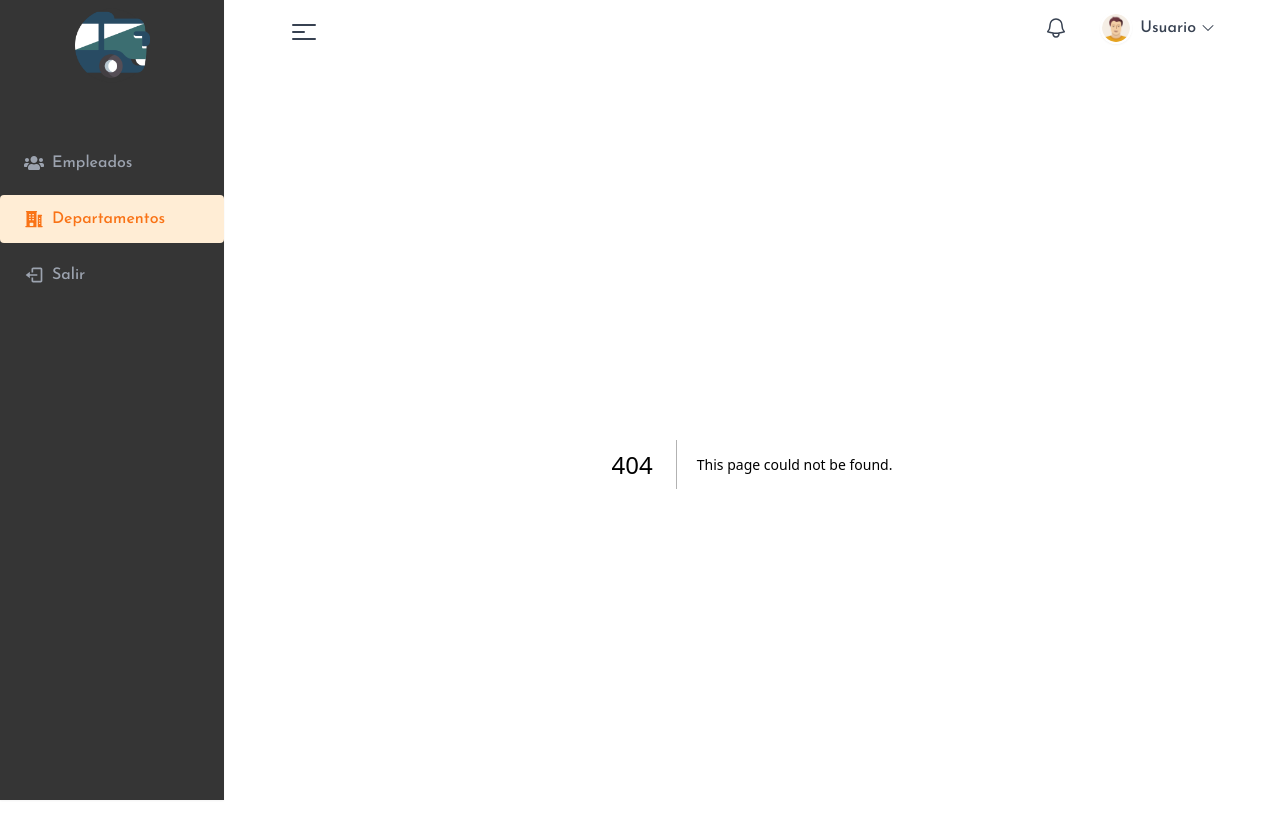
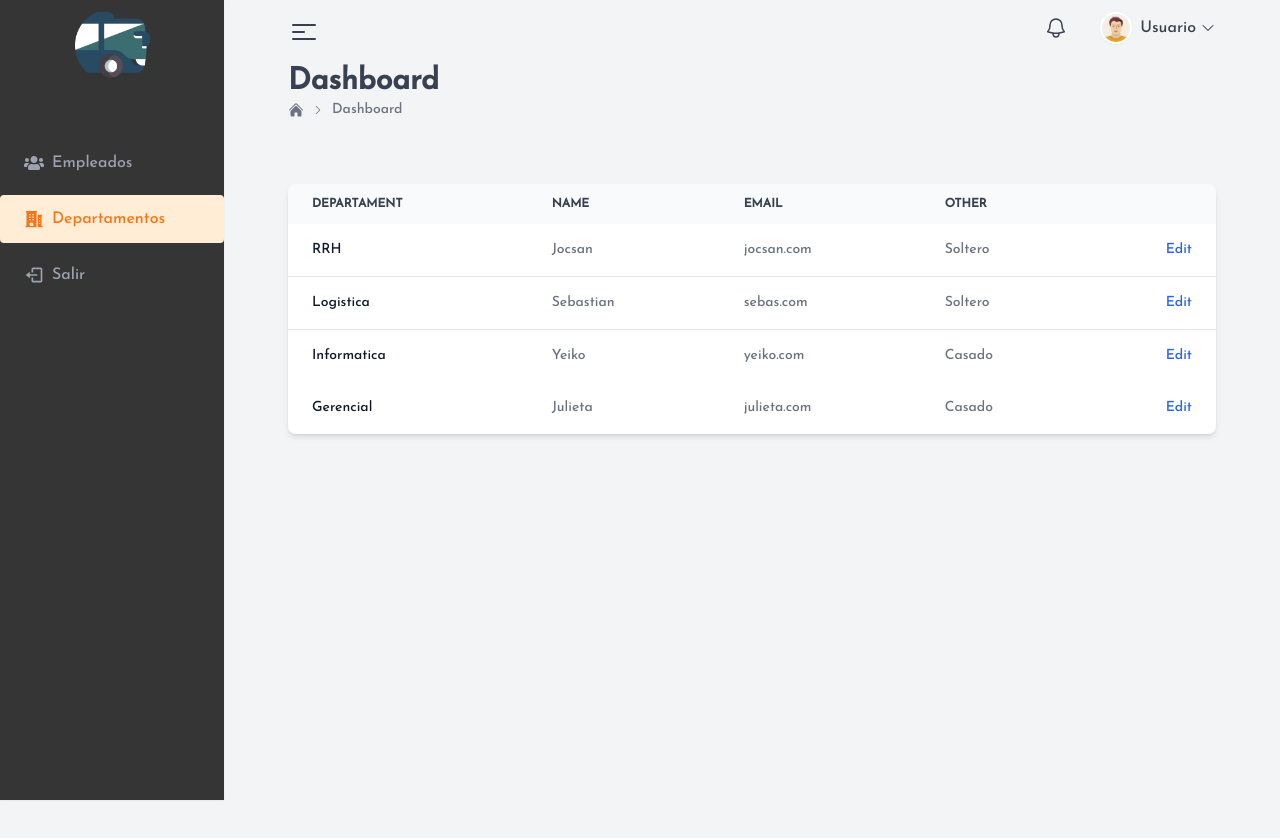
Before and after one commit to jocscriptch/employee-system2, a Next.js app: page /profile in a window 1280 px wide. Before the commit this address had no page. Shown: the top 838 px of the page. After the commit the page ends 800 px from the top, so only its background shows below. Built offline with nearby package versions, Linux system fonts and the light colour scheme.

Commit message:
Pequeñas modificaciones sidebar, index, se crea ventana de departamentos y tabla con sus componentes y archivo de prueba

```diff
--- /dev/null
+++ b/src/components/DataEmployee/TableEmployee.tsx
@@ -0,0 +1,122 @@
+import React from "react";
+
+type TableEmployee = {
+  Column1: string;
+  Column2: string;
+  Column3: string;
+  Column4: string;
+};
+
+export default function TableEmployee({
+  Column1,
+  Column2,
+  Column3,
+  Column4,
+}: TableEmployee) {
+  let StatusCivil = ["Casado", "Soltero"];
+  return (
+    <div>
+      <div className="flex z-auto overflow-x-auto shadow-md sm:rounded-lg">
+        <table className="w-full text-sm text-left text-gray-500 dark:text-gray-400">
+          <thead className="text-xs text-gray-700 uppercase bg-gray-50 dark:bg-gray-700 dark:text-gray-400">
+            <tr>
+              <th scope="col" className="px-6 py-3">
+                {Column1}
+              </th>
+              <th scope="col" className="px-6 py-3">
+                {Column2}
+              </th>
+              <th scope="col" className="px-6 py-3">
+                {Column3}
+              </th>
+              <th scope="col" className="px-6 py-3">
+                {Column4}
+              </th>
+              <th scope="col" className="px-6 py-3">
+                <span className="sr-only">Edit</span>
+              </th>
+            </tr>
+          </thead>
+          <tbody>
+            <tr className="bg-white border-b dark:bg-gray-800 dark:border-gray-700 hover:bg-gray-50 dark:hover:bg-gray-600">
+              <th
+                scope="row"
+                className="px-6 py-4 font-medium text-gray-900 whitespace-nowrap dark:text-white"
+              >
+                RRH
+              </th>
+              <td className="px-6 py-4">Jocsan</td>
+              <td className="px-6 py-4">jocsan.com</td>
+              <td className="px-6 py-4">{StatusCivil[1]}</td>
+              <td className="px-6 py-4 text-right">
+                <a
+                  href="#"
+                  className="font-medium text-blue-600 dark:text-blue-500 hover:underline"
+                >
+                  Edit
+                </a>
+              </td>
+            </tr>
+            <tr className="bg-white border-b dark:bg-gray-800 dark:border-gray-700 hover:bg-gray-50 dark:hover:bg-gray-600">
+              <th
+                scope="row"
+                className="px-6 py-4 font-medium text-gray-900 whitespace-nowrap dark:text-white"
+              >
+                Logistica
+              </th>
+              <td className="px-6 py-4">Sebastian</td>
+              <td className="px-6 py-4">sebas.com</td>
+              <td className="px-6 py-4">{StatusCivil[1]}</td>
+              <td className="px-6 py-4 text-right">
+                <a
+                  href="#"
+                  className="font-medium text-blue-600 dark:text-blue-500 hover:underline"
+                >
+                  Edit
+                </a>
+              </td>
+            </tr>
+            <tr className="bg-white dark:bg-gray-800 hover:bg-gray-50 dark:hover:bg-gray-600">
+              <th
+                scope="row"
+                className="px-6 py-4 font-medium text-gray-900 whitespace-nowrap dark:text-white"
+              >
+                Informatica
+              </th>
+              <td className="px-6 py-4">Yeiko</td>
+              <td className="px-6 py-4">yeiko.com</td>
+              <td className="px-6 py-4">{StatusCivil[0]}</td>
+              <td className="px-6 py-4 text-right">
+                <a
+                  href="#"
+                  className="font-medium text-blue-600 dark:text-blue-500 hover:underline"
+                >
+                  Edit
+                </a>
+              </td>
+            </tr>
+            <tr className="bg-white dark:bg-gray-800 hover:bg-gray-50 dark:hover:bg-gray-600">
+              <th
+                scope="row"
+                className="px-6 py-4 font-medium text-gray-900 whitespace-nowrap dark:text-white"
+              >
+                Gerencial
+              </th>
+              <td className="px-6 py-4">Julieta</td>
+              <td className="px-6 py-4">julieta.com</td>
+              <td className="px-6 py-4">{StatusCivil[0]}</td>
+              <td className="px-6 py-4 text-right">
+                <a
+                  href="#"
+                  className="font-medium text-blue-600 dark:text-blue-500 hover:underline"
+                >
+                  Edit
+                </a>
+              </td>
+            </tr>
+          </tbody>
+        </table>
+      </div>
+    </div>
+  );
+}
--- /dev/null
+++ b/src/components/DataEmployee/prueba.tsx
@@ -0,0 +1,11 @@
+
+"use client"
+import React from 'react'
+
+export default function prueba() {
+  return (
+    <p>
+
+    </p>
+  )
+}
--- a/src/components/sidebar.tsx
+++ b/src/components/sidebar.tsx
@@ -1,10 +1,15 @@
-import { forwardRef } from 'react';
-import Link from 'next/link';
-import { HomeIcon, CreditCardIcon, UserIcon, BuildingOffice2Icon} from '@heroicons/react/24/solid';
+import { forwardRef } from "react";
+import Link from "next/link";
+import {
+  HomeIcon,
+  CreditCardIcon,
+  UserIcon,
+  BuildingOffice2Icon,
+} from "@heroicons/react/24/solid";
 import { FaUsers } from "react-icons/fa";
 import { BiLogOut } from "react-icons/bi";
-import { useRouter } from 'next/router';
-import Image from 'next/image';
+import { useRouter } from "next/router";
+import Image from "next/image";
 
 type Props = {
   showNav: boolean;
@@ -12,52 +17,51 @@ type Props = {
 
 const MENU_ITEMS = [
   {
-		name: 'Empleados',
+    name: "Empleados",
     icon: FaUsers,
-		path: '/'
+    path: "/",
   },
   {
-		name: 'Departamentos',
+    name: "Departamentos",
     icon: BuildingOffice2Icon,
-		path: '/profile'
+    path: "/profile",
   },
   {
-		name: 'Salir',
+    name: "Salir",
     icon: BiLogOut,
-		path: '/credit'
-	}
+    path: "/credit",
+  },
 ];
 
-const ACTIVE_STYLING = 'bg-orange-100 text-orange-500';
-const HOVER_STYLING = ACTIVE_STYLING.split(' ')
+const ACTIVE_STYLING = "bg-orange-100 text-orange-500";
+const HOVER_STYLING = ACTIVE_STYLING.split(" ")
   .map((style) => `hover:${style}`)
-	.join(' ');
+  .join(" ");
 
 const isActivePath = (path: string, currentPath: string) =>
-	path === '/' ? currentPath === path : currentPath.includes(path);
+  path === "/" ? currentPath === path : currentPath.includes(path);
 
 // eslint-disable-next-line react/display-name
 export const Sidebar = forwardRef<HTMLElement, Props>(({ showNav }, ref) => {
   const router = useRouter();
 
   return (
-		<aside ref={ref} className={'fixed w-56 h-full bg-dark shadow-sm'}>
+    <aside ref={ref} className={"fixed w-56 h-full bg-dark shadow-sm"}>
       <div className="flex justify-center mb-14 mt-2">
-				<Image src={'/autobus.png'} alt={'Bus'} width={75} height={75} />
+        <Image src={"/autobus.png"} alt={"Bus"} width={75} height={75} />
       </div>
-
-			<ul className={'flex flex-col gap-2'}>
+      <ul className={"flex flex-col gap-2"}>
         {MENU_ITEMS.map(({ name, icon: Icon, path }) => (
-					<li key={name.toLowerCase().replace(' ', '-')}>
+          <li key={name.toLowerCase().replace(" ", "-")}>
             <Link
-							href={'/'}
+              href={path}
               className={`pl-6 py-3 rounded text-center cursor-pointer flex items-center gap-2 transition-colors ease-in-out duration-150 ${HOVER_STYLING} ${
                 isActivePath(path, router.pathname)
                   ? ACTIVE_STYLING
-									: 'text-gray-400'
+                  : "text-gray-400"
               }`}
             >
-							<Icon className={'h-5 w-5'} />
+              <Icon className={"h-5 w-5"} />
               {name}
             </Link>
           </li>
--- a/src/pages/index.tsx
+++ b/src/pages/index.tsx
@@ -1,5 +1,5 @@
 import { ChevronDoubleRightIcon, ChevronRightIcon, HomeIcon } from '@heroicons/react/24/solid';
-
+import Prueba from '@/components/DataEmployee/prueba';
 const Home = () => {
 	return (
 		<>
@@ -17,9 +17,11 @@ const Home = () => {
 			</section>
 
 			<div className="grid lg:grid-cols-3 gap-5 mb-8">
+				<div className={'rounded bg-white h-40 shadow-sm p-4'}>
+					<Prueba/>
+				</div>
 				<div className={'rounded bg-white h-40 shadow-sm p-4'}></div>
-				<div className={'rounded bg-white h-40 shadow-sm p-4'}></div>
-				<div className={'rounded bg-white h-40 shadow-sm p-4'}></div>
+				<div className={'rounded bg-white h-40 shadow-sm p-4'}>hola</div>
 			</div>
 			<div className="grid grid-cols-1 h-96  bg-white shadow-sm rounded"></div>
 		</>
--- /dev/null
+++ b/src/pages/profile/index.tsx
@@ -0,0 +1,36 @@
+import {
+  ChevronDoubleRightIcon,
+  ChevronRightIcon,
+  HomeIcon,
+} from "@heroicons/react/24/solid";
+import Prueba from "@/components/DataEmployee/prueba";
+import TableEmployee from "@/components/DataEmployee/TableEmployee";
+const Home = () => {
+  return (
+    <>
+      <section className="mb-16">
+        <p className={"text-gray-700 text-3xl font-bold"}>Dashboard</p>
+        <ul className="flex items-center gap-2 text-gray-500 text-sm">
+          <li>
+            <HomeIcon className={"h-4 w-4"} />
+          </li>
+          <li>
+            <ChevronRightIcon className={"h-3 w-3"} />
+          </li>
+          <li className={"font-medium"}>Dashboard</li>
+        </ul>
+      </section>
+
+      <div className="grid lg:grid-cols-1 gap-5 mb-8">
+          <TableEmployee
+            Column1="Departament"
+            Column2="Name"
+            Column3="Email"
+            Column4="Other"
+          />
+      </div>
+    </>
+  );
+};
+
+export default Home;
```
Lines whose indentation alone changed are shown as unchanged.
